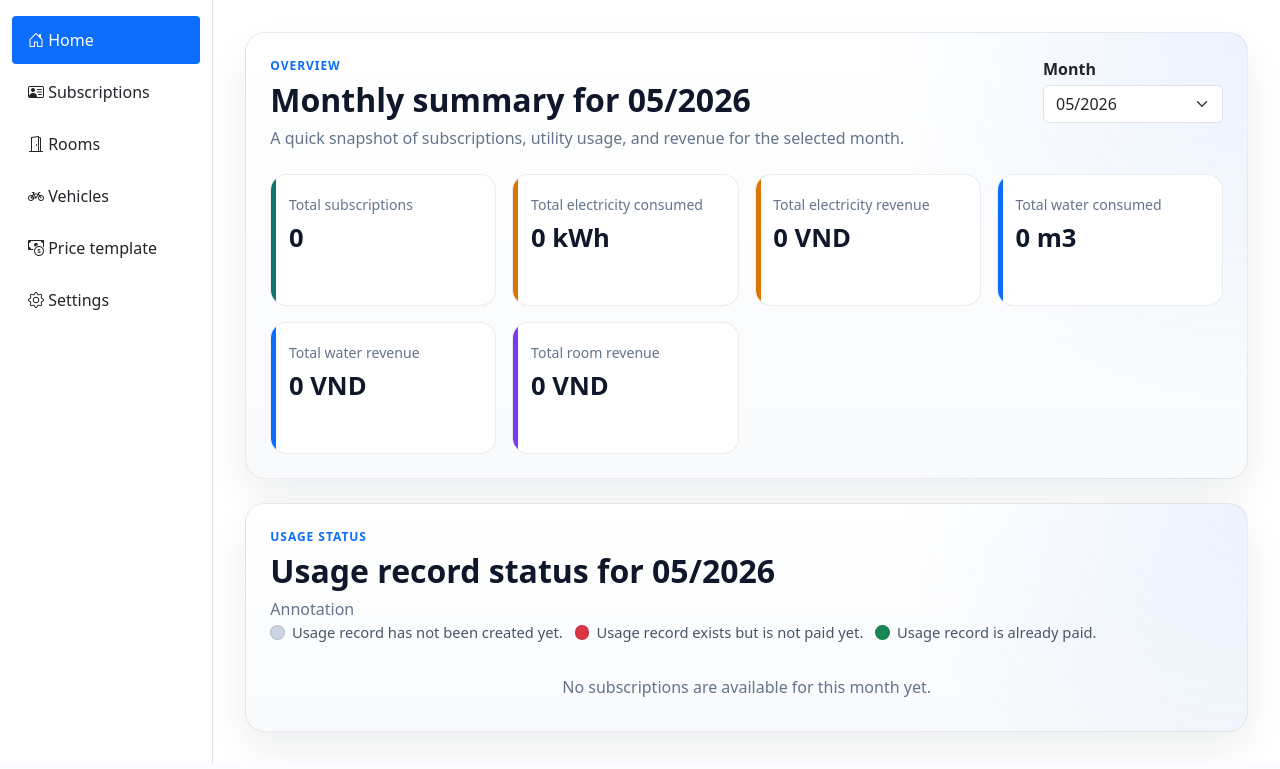
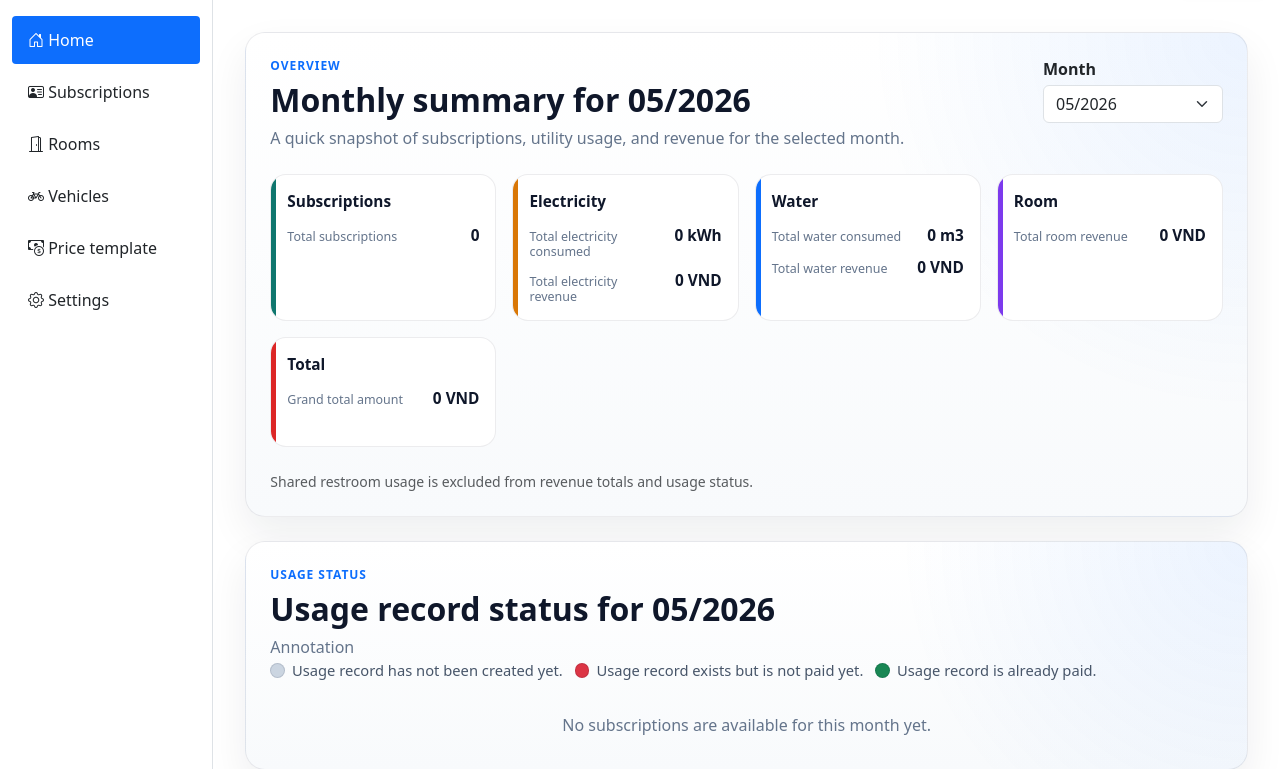
Before and after one commit to VuNguyenCoder/navu-house, a Django app: page / in a window 1280 px wide. Shown: the part 56-825 px from the top of the page. Run offline with Django 5.2, Linux system fonts and the light colour scheme; the visitor is signed in with stand-in values (Sample User, id 1); data comes from the database, SQL or seed files in the repository; data that the repository does not hold is empty.

Commit message:
Update the Home page to be more easy-reading

```diff
--- a/config/views.py
+++ b/config/views.py
@@ -127,40 +127,49 @@ def home(request):
     total_electricity_revenue = Decimal('0')
     total_water_revenue = Decimal('0')
     total_room_revenue = Decimal('0')
+    total_revenue = Decimal('0')
 
     usage_status_cells = []
     for subscription in subscriptions:
+        is_rest_room_subscription = subscription.room.type == subscription.room.RoomType.REST
         usage = usage_by_subscription_id.get(subscription.pk)
         if usage:
             usage_totals = _build_usage_dashboard_totals(usage)
             total_electricity_consumed += usage_totals['electricity_consumed']
             total_water_consumed += usage_totals['water_consumed']
-            total_electricity_revenue += usage_totals['electricity_revenue']
-            total_water_revenue += usage_totals['water_revenue']
+            if not is_rest_room_subscription:
+                total_electricity_revenue += usage_totals['electricity_revenue']
+                total_water_revenue += usage_totals['water_revenue']
             total_room_revenue += usage_totals['room_revenue']
+            if not is_rest_room_subscription:
+                total_revenue += usage_totals['total_amount']
             is_paid = usage.status == Usage.Status.PAID
-            usage_status_cells.append({
-                'room_name': subscription.room.room_name,
-                'description': subscription.description or '',
-                'status': usage.status,
-                'status_label': _('Paid') if is_paid else _('Unpaid'),
-                'status_class': 'dashboard-cell-paid' if is_paid else 'dashboard-cell-new',
-                'usage_id': usage.pk,
-                'target_url': reverse('usage_details', kwargs={'pk': usage.pk}),
-            })
+            if not is_rest_room_subscription:
+                usage_status_cells.append({
+                    'room_name': subscription.room.room_name,
+                    'description': subscription.description or '',
+                    'status': usage.status,
+                    'status_label': _('Paid') if is_paid else _('Unpaid'),
+                    'status_class': 'dashboard-cell-paid' if is_paid else 'dashboard-cell-new',
+                    'total_amount_display': f"{_format_number(usage_totals['total_amount'])} VND",
+                    'usage_id': usage.pk,
+                    'target_url': reverse('usage_details', kwargs={'pk': usage.pk}),
+                })
         else:
-            usage_status_cells.append({
-                'room_name': subscription.room.room_name,
-                'description': subscription.description or '',
-                'status': 'missing',
-                'status_label': _('Not created'),
-                'status_class': 'dashboard-cell-missing',
-                'usage_id': None,
-                'target_url': (
-                    f"{reverse('usage_create')}?subscription={subscription.pk}"
-                    f"&month={selected_month}&year={selected_year}"
-                ),
-            })
+            if not is_rest_room_subscription:
+                usage_status_cells.append({
+                    'room_name': subscription.room.room_name,
+                    'description': subscription.description or '',
+                    'status': 'missing',
+                    'status_label': _('Not created'),
+                    'status_class': 'dashboard-cell-missing',
+                    'total_amount_display': '',
+                    'usage_id': None,
+                    'target_url': (
+                        f"{reverse('usage_create')}?subscription={subscription.pk}"
+                        f"&month={selected_month}&year={selected_year}"
+                    ),
+                })
 
     context = {
         'dashboard_period': period,
@@ -169,39 +178,67 @@ def home(request):
         'period_choices': _build_dashboard_period_choices(period),
         'selected_month': selected_month,
         'selected_year': selected_year,
-        'summary_cards': [
+        'summary_groups': [
             {
-                'title': _('Total subscriptions'),
-                'value': _format_number(len(subscriptions)),
+                'title': _('Subscriptions'),
                 'accent_class': 'summary-card-subscriptions',
+                'items': [
+                    {
+                        'label': _('Total subscriptions'),
+                        'value': _format_number(len(subscriptions)),
+                    },
+                ],
             },
             {
-                'title': _('Total electricity consumed'),
-                'value': f"{_format_number(total_electricity_consumed)} kWh",
+                'title': _('Electricity'),
                 'accent_class': 'summary-card-electricity',
+                'items': [
+                    {
+                        'label': _('Total electricity consumed'),
+                        'value': f"{_format_number(total_electricity_consumed)} kWh",
+                    },
+                    {
+                        'label': _('Total electricity revenue'),
+                        'value': f"{_format_number(total_electricity_revenue)} VND",
+                    },
+                ],
             },
             {
-                'title': _('Total electricity revenue'),
-                'value': f"{_format_number(total_electricity_revenue)} VND",
-                'accent_class': 'summary-card-electricity',
+                'title': _('Water'),
+                'accent_class': 'summary-card-water',
+                'items': [
+                    {
+                        'label': _('Total water consumed'),
+                        'value': f"{_format_number(total_water_consumed)} m3",
+                    },
+                    {
+                        'label': _('Total water revenue'),
+                        'value': f"{_format_number(total_water_revenue)} VND",
+                    },
+                ],
             },
             {
-                'title': _('Total water consumed'),
-                'value': f"{_format_number(total_water_consumed)} m3",
-                'accent_class': 'summary-card-water',
+                'title': _('Room'),
+                'accent_class': 'summary-card-room',
+                'items': [
+                    {
+                        'label': _('Total room revenue'),
+                        'value': f"{_format_number(total_room_revenue)} VND",
+                    },
+                ],
             },
             {
-                'title': _('Total water revenue'),
-                'value': f"{_format_number(total_water_revenue)} VND",
-                'accent_class': 'summary-card-water',
-            },
-            {
-                'title': _('Total room revenue'),
-                'value': f"{_format_number(total_room_revenue)} VND",
-                'accent_class': 'summary-card-room',
+                'title': _('Total'),
+                'accent_class': 'summary-card-total',
+                'items': [
+                    {
+                        'label': _('Grand total amount'),
+                        'value': f"{_format_number(total_revenue)} VND",
+                    },
+                ],
             },
         ],
-        'usage_status_cells': usage_status_cells,
+        'usage_status_cells': sorted(usage_status_cells, key=lambda cell: cell['room_name'].lower()),
     }
     return render(request, 'home.html', context)
 
--- a/templates/home.html
+++ b/templates/home.html
@@ -62,7 +62,7 @@
 
     .summary-grid {
         display: grid;
-        grid-template-columns: repeat(auto-fit, minmax(190px, 1fr));
+        grid-template-columns: repeat(auto-fit, minmax(180px, 1fr));
         gap: 1rem;
         padding: 1.5rem;
     }
@@ -73,8 +73,8 @@
         border-radius: 1rem;
         border: 1px solid rgba(15, 23, 42, 0.08);
         background: #fff;
-        padding: 1.15rem 1.1rem;
-        min-height: 132px;
+        padding: 0.95rem 1rem;
+        min-height: 110px;
     }
 
     .summary-card::before {
@@ -90,18 +90,46 @@
     .summary-card-electricity::before { background: #d97706; }
     .summary-card-water::before { background: #0d6efd; }
     .summary-card-room::before { background: #7c3aed; }
+    .summary-card-total::before { background: #dc2626; }
 
     .summary-card-label {
-        color: #64748b;
-        font-size: 0.88rem;
-        margin-bottom: 0.55rem;
+        color: #0f172a;
+        font-size: 0.96rem;
+        font-weight: 700;
+        margin-bottom: 0.65rem;
     }
 
     .summary-card-value {
-        font-size: clamp(1.35rem, 2vw, 1.9rem);
+        font-size: clamp(1rem, 1.8vw, 1.2rem);
         font-weight: 700;
         line-height: 1.15;
         color: #0f172a;
+    }
+
+    .summary-card-list {
+        display: grid;
+        gap: 0.55rem;
+    }
+
+    .summary-card-item {
+        display: flex;
+        justify-content: space-between;
+        align-items: baseline;
+        gap: 0.75rem;
+    }
+
+    .summary-card-item-label {
+        font-size: 0.78rem;
+        color: #64748b;
+        line-height: 1.25;
+    }
+
+    .summary-card-item-value {
+        font-size: 0.96rem;
+        font-weight: 700;
+        color: #0f172a;
+        text-align: right;
+        white-space: nowrap;
     }
 
     .status-legend {
@@ -210,6 +238,16 @@
         color: rgba(255, 255, 255, 0.9);
     }
 
+    .usage-status-amount {
+        display: flex;
+        align-items: center;
+        justify-content: center;
+        text-align: center;
+        font-size: 0.9rem;
+        font-weight: 700;
+        color: #fff;
+    }
+
     .dashboard-empty {
         padding: 2rem 1.5rem;
         text-align: center;
@@ -265,12 +303,22 @@
             </div>
 
             <div class="summary-grid">
-                {% for card in summary_cards %}
-                <article class="summary-card {{ card.accent_class }}">
-                    <div class="summary-card-label">{{ card.title }}</div>
-                    <div class="summary-card-value">{{ card.value }}</div>
+                {% for group in summary_groups %}
+                <article class="summary-card {{ group.accent_class }}">
+                    <div class="summary-card-label">{{ group.title }}</div>
+                    <div class="summary-card-list">
+                        {% for item in group.items %}
+                        <div class="summary-card-item">
+                            <div class="summary-card-item-label">{{ item.label }}</div>
+                            <div class="summary-card-item-value">{{ item.value }}</div>
+                        </div>
+                        {% endfor %}
+                    </div>
                 </article>
                 {% endfor %}
+            </div>
+            <div class="px-4 pb-4 small text-muted">
+                {% trans "Shared restroom usage is excluded from revenue totals and usage status." %}
             </div>
         </section>
 
@@ -310,6 +358,8 @@
                     </div>
                     {% if cell.status == 'missing' %}
                     <div class="usage-status-plus" aria-hidden="true">+</div>
+                    {% else %}
+                    <div class="usage-status-amount">{{ cell.total_amount_display }}</div>
                     {% endif %}
                     <div class="usage-status-footer">{{ cell.status_label }}</div>
                 </a>
```
Also changed, not shown: locale/vi/LC_MESSAGES/django.po.
